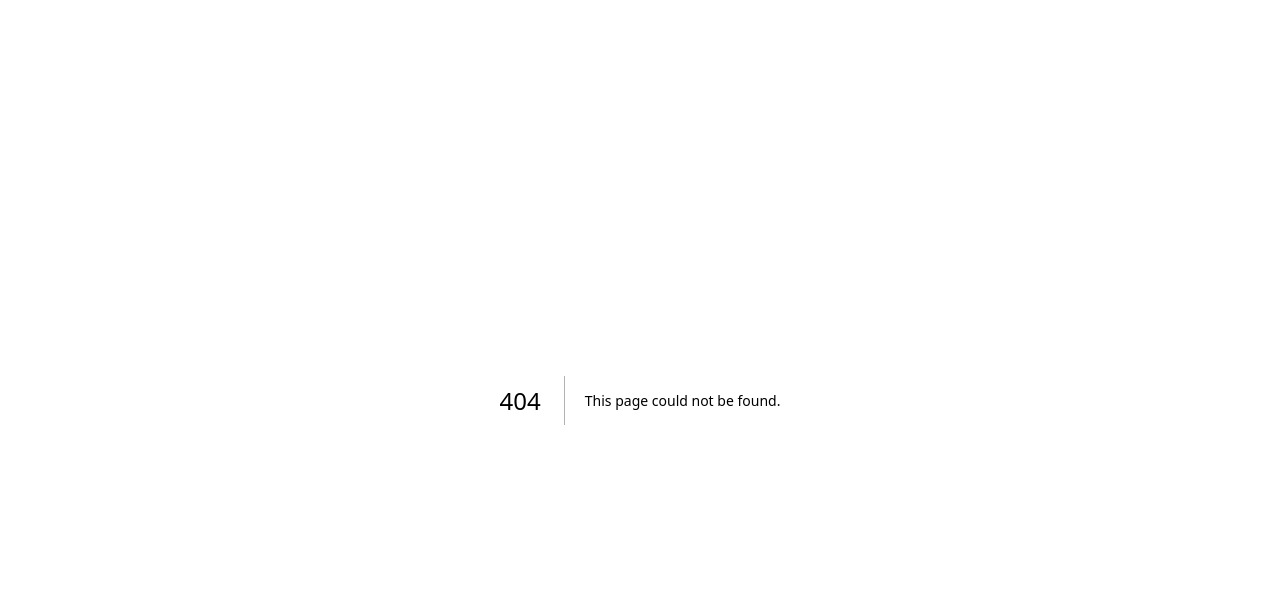
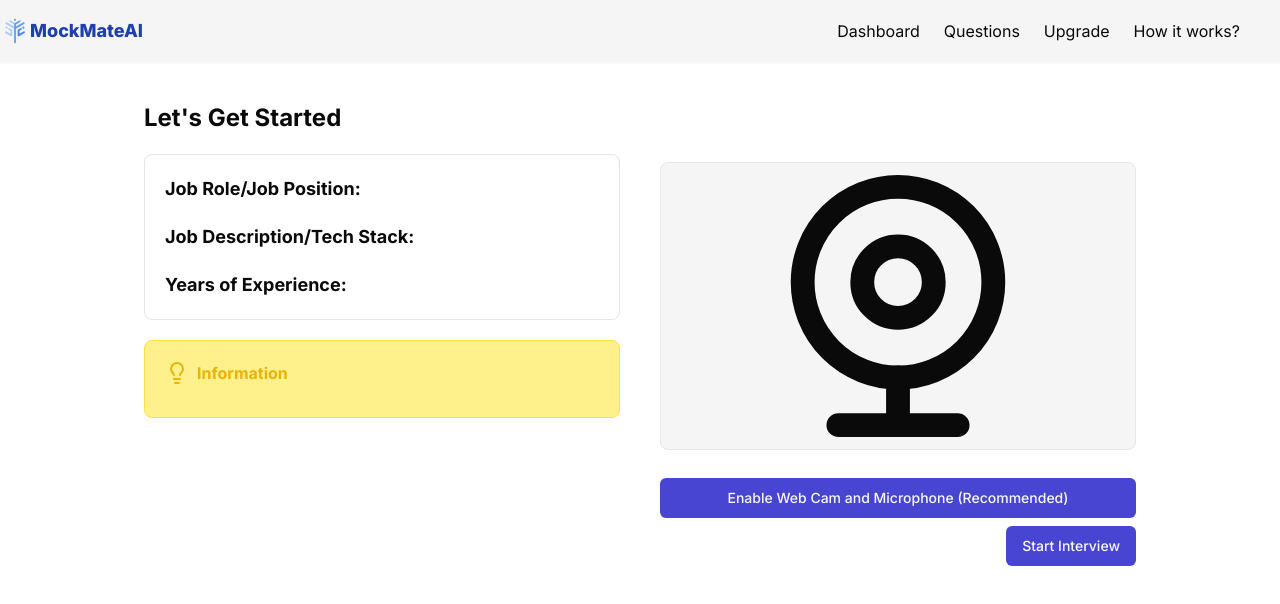
Before and after one commit to RishabhAgarwal-01/AiMockInterview, a Next.js app: page /dashboard/interview/1 in a window 1280 px wide. Before the commit this address had no page. Shown: the top 604 px of the page. Built offline with nearby package versions, Linux system fonts and the light colour scheme; no server answers; the database is empty.

Commit message:
Added the interview page UI dunctionality

```diff
--- a/app/dashboard/_components/AddNewInterview.jsx
+++ b/app/dashboard/_components/AddNewInterview.jsx
@@ -18,6 +18,7 @@ import { MockInterview } from '@/utils/schema';
 import { v4 as uuidv4 } from 'uuid';
 import { useUser } from '@clerk/nextjs';
 import moment from 'moment/moment';
+import { useRouter } from 'next/navigation';
 
 function AddNewInterview() {
     const [openDialog, setOpenDialog] = useState(false);
@@ -27,6 +28,7 @@ function AddNewInterview() {
     const [loading, setLoading] = useState(false);
     const [jsonResponse, setJsonResponse] = useState([]);
     const {user} = useUser();
+    const router= useRouter();
 
     const onSubmit = async (e) => {
         setLoading(true);
@@ -51,6 +53,8 @@ function AddNewInterview() {
                 console.log("Inserted Id", resp);
                 if(resp){
                     setOpenDialog(false);
+                    console.log(resp[0]?.mockId)
+                    router.push(`/dashboard/interview/${resp[0]?.mockId}`);
                 }
             }
             else{
--- /dev/null
+++ b/app/dashboard/interview/[interviewId]/page.jsx
@@ -0,0 +1,87 @@
+"use client";
+import { Button } from "@/components/ui/button";
+import { db } from "@/utils/db";
+import { MockInterview } from "@/utils/schema";
+import { eq, param } from "drizzle-orm";
+import { Lightbulb, WebcamIcon } from "lucide-react";
+import Link from "next/link";
+import React, { useEffect, useState } from "react";
+import Webcam from "react-webcam";
+
+function Interview({ params }) {
+    const [interviewData, setInterviewData] = useState();
+    const [webCamEnabled, setWebCamEnabled] = useState(false);
+
+    useEffect(() => {
+        console.log(params.interviewId);
+        GetInterviewDetails();
+    }, []);
+
+    const GetInterviewDetails = async () => {
+        const result = await db
+            .select()
+            .from(MockInterview)
+            .where(eq(MockInterview.mockId, params.interviewId));
+        console.log(result);
+        setInterviewData(result[0]);
+    };
+    return (
+        <div className="my-10  flex-col items-center gap-10">
+            <h2 className="font-bold text-2xl">Let's Get Started</h2>
+            <div className="grid grid-cols-1 md:grid-cols-2 gap-10">
+                <div className="flex flex-col my-5 gap-5 ">
+                    <div className="flex flex-col p-5 rounded-lg border gap-5">
+                        <h2 className="text-lg">
+                            <strong>Job Role/Job Position: </strong>
+                            {interviewData?.jobPosition}
+                        </h2>
+                        <h2 className="text-lg">
+                            <strong>Job Description/Tech Stack: </strong>
+                            {interviewData?.jobDesc}
+                        </h2>
+                        <h2 className="text-lg">
+                            <strong>Years of Experience: </strong>
+                            {interviewData?.jobExperience}
+                        </h2>
+                    </div>
+                    <div className="p-5 border rounded-lg border-yellow-300 bg-yellow-200">
+                        <h2 className="flex gap-2 items-center text-yellow-500">
+                            <Lightbulb />
+                            <strong>Information</strong>
+                        </h2>
+                        <h2 className="mt-3 text-yellow-500">
+                            {process.env.NEXT_PUBLIC_INFORMATION}
+                        </h2>
+                    </div>
+                </div>
+                <div>
+                    {webCamEnabled ? (
+                        <Webcam
+                            onUserMedia={() => setWebCamEnabled(true)}
+                            onUserMediaError={() => setWebCamEnabled(false)}
+                            mirrored={true}
+                            style={{
+                                height: 300,
+                                width: 300,
+                            }}
+                        />
+                    ) : (
+                        <>
+                            <WebcamIcon className="h-72 w-full rounded-lg border my-7 bg-secondary" />
+                            <Button className="w-full" onClick={() => setWebCamEnabled(true)}>
+                                Enable Web Cam and Microphone (Recommended)
+                            </Button>
+                        </>
+                    )}
+                    <div className="flex justify-end items-end pt-2">
+                        <Link href={`/dashboard/interview/${params.interviewId}/start`}>
+                          <Button>Start Interview</Button>
+                        </Link>
+                    </div>
+                </div>
+            </div>
+        </div>
+    );
+}
+
+export default Interview;
--- /dev/null
+++ b/app/dashboard/interview/[interviewId]/start/_components/QuestionsSection.jsx
@@ -0,0 +1,30 @@
+import { Lightbulb } from 'lucide-react'
+import React from 'react'
+
+function QuestionsSection({mockInterviewQuestion, activeQuestionIndex}) {
+// console.log(mockInterviewQuestion[activeQuestionIndex])
+  return mockInterviewQuestion && (
+    <div className='pt-5 px-1 py-2 border rounded-lg bg-white shadow-md my-10'>
+        <div className='grid grid-cols-2 md:grid-cols-3 lg:grid-cols-4 gap-4'>
+          {mockInterviewQuestion && mockInterviewQuestion.map((question, index)=>
+            <div key={index+1}>
+                <h2 className={`p-2  rounded-full lg:text-xs md:text-sm
+                text-center cursor-pointer ${activeQuestionIndex==index&&'bg-primary text-white'}`}>
+                    Question #{index+1}
+                </h2>
+             </div>
+          )}
+        </div>
+        <h2 className='my-5 md:text-lg'>{mockInterviewQuestion[activeQuestionIndex]}</h2>
+        <div className='border rounded-lg p-4 bg-blue-100 mt-20'>
+            <h2 className='flex gap-2 items-center text-primary'>
+                <Lightbulb/>
+                <strong>Note:</strong>
+            </h2>
+            <h2 className='text-sm text-primary my-2'>{process.env.NEXT_PUBLIC_QUESTION_NOTE}</h2>
+        </div>
+    </div>
+  )
+}
+
+export default QuestionsSection
--- /dev/null
+++ b/app/dashboard/interview/[interviewId]/start/_components/RecordAnswerSection.jsx
@@ -0,0 +1,29 @@
+import { Button } from '@/components/ui/button'
+import Image from 'next/image'
+import React from 'react'
+import Webcam from 'react-webcam'
+
+function RecordAnswerSection() {
+  return (
+    <div className='flex items-center justify-center flex-col'>
+        <div className='flex flex-col mt-20 justify-center items-center rounded-lg p-5 bg-black'>
+          <Image src={'/webcam.png'} width={200} height={200}
+            className='absolute'
+            />
+
+          <Webcam
+          mirrored={true}
+           style={{
+            height:300,
+            width:'100%',
+            zIndex:10,
+          }}
+          />
+        </div>
+        <Button variant="outline" className="my-10">Record Answer</Button>
+    </div>
+
+  )
+}
+
+export default RecordAnswerSection
--- /dev/null
+++ b/app/dashboard/interview/[interviewId]/start/page.jsx
@@ -0,0 +1,45 @@
+"use client";
+import { db } from '@/utils/db';
+import { MockInterview } from '@/utils/schema';
+import { eq } from 'drizzle-orm';
+import React, { useEffect, useState } from 'react'
+import QuestionsSection from './_components/QuestionsSection';
+import RecordAnswerSection from './_components/RecordAnswerSection';
+
+function StartInterview({params}) {
+
+const [interviewData, setInterviewData] = useState();
+const[mockInterviewQuestion, setMockInterviewQuestion]= useState([]);
+const [activeQuestionIndex, setActiveQuestionIndex]= useState(0);
+// console.log(mockInterviewQuestion[activeQuestionIndex])
+useEffect(()=>{
+    GetInterviewDetails();
+},[])
+
+const GetInterviewDetails = async () => {
+    const result = await db
+        .select()
+        .from(MockInterview)
+        .where(eq(MockInterview.mockId, params.interviewId));
+    // console.log("Result:", result);
+    const jsonMockResponse= JSON.parse(result[0].jsonMockResp)
+    // console.log("jsonMockResponse",jsonMockResponse);
+    setMockInterviewQuestion(jsonMockResponse.questions);
+    setInterviewData(result[0]);
+};
+  return (
+    <div>
+        <div className='grid grid-cols-1 md:grid-cols-2 gap-10'>
+            {/* Questions */}
+            <QuestionsSection
+            mockInterviewQuestion= {mockInterviewQuestion}
+            activeQuestionIndex={activeQuestionIndex}
+            />
+            {/* Video/Audio Recording */}
+            <RecordAnswerSection/>
+        </div>
+    </div>
+  )
+}
+
+export default StartInterview
--- a/package.json
+++ b/package.json
@@ -24,6 +24,7 @@
     "next": "14.2.5",
     "react": "^18.3.1",
     "react-dom": "^18.3.1",
+    "react-webcam": "^7.2.0",
     "tailwind-merge": "^2.4.0",
     "tailwindcss-animate": "^1.0.7",
     "uuid": "^10.0.0"
--- a/utils/GeminiAIModal.js
+++ b/utils/GeminiAIModal.js
@@ -16,7 +16,7 @@ const {
     topP: 0.95,
     topK: 64,
     maxOutputTokens: 8192,
-    responseMimeType: "text/plain",
+    responseMimeType: "application/json",
   };
 
 
```
Also changed, not shown: public/webcam.png (added), 1 other file (tests, documents, lock files or other folders).
